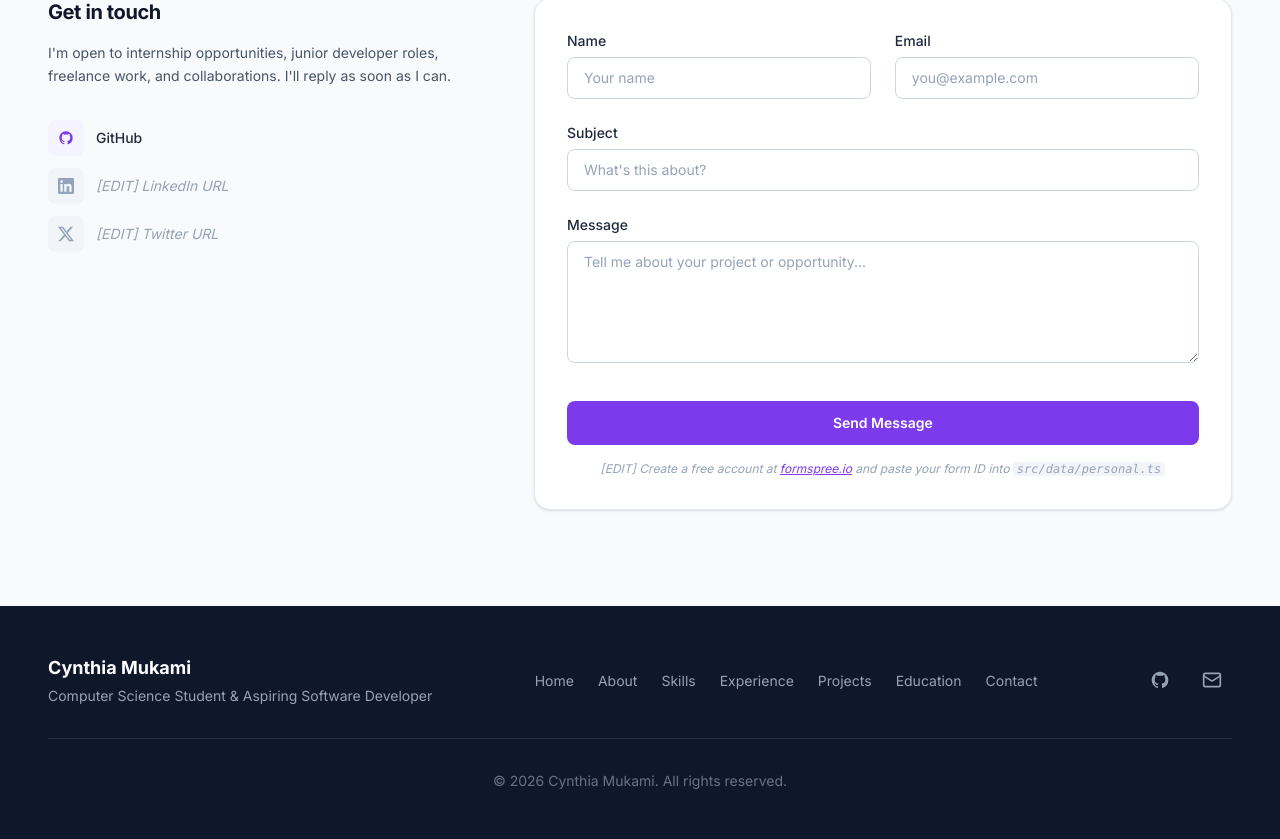
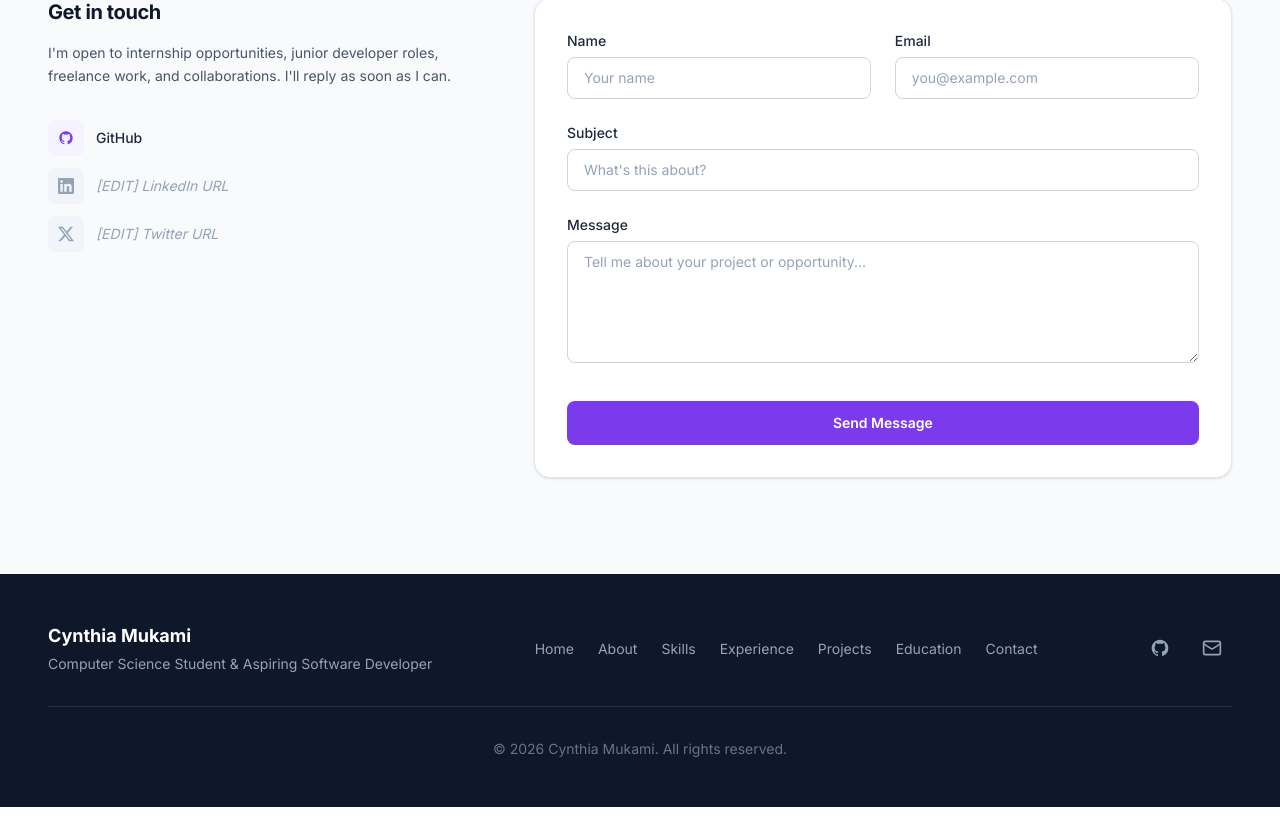
Before and after one commit to kamii2122/portfolio, a Next.js app: page / in a window 1280 px wide. Shown: the part 5504-6343 px from the top of the page. After the commit the page ends 6311 px from the top, so only its background shows below. Built offline with nearby package versions, Linux system fonts and the light colour scheme.

Commit message:
Integrate Formspree contact form

```diff
--- a/src/components/sections/Contact.tsx
+++ b/src/components/sections/Contact.tsx
@@ -88,7 +88,10 @@ export default function Contact() {
     try {
       const response = await fetch(personal.formspreeEndpoint, {
         method: "POST",
-        headers: { "Content-Type": "application/json" },
+        headers: {
+          "Content-Type": "application/json",
+          Accept: "application/json",
+        },
         body: JSON.stringify(formData),
       });
       if (response.ok) {
--- a/src/data/personal.ts
+++ b/src/data/personal.ts
@@ -15,7 +15,7 @@ export const personal = {
     twitter: "",
     email: "",
   },
-  formspreeEndpoint: "https://formspree.io/f/YOUR_FORM_ID", // [EDIT] Replace with your Formspree form ID
+  formspreeEndpoint: "https://formspree.io/f/xvkoaqvv",
 };
 
 export const navLinks = [
```
